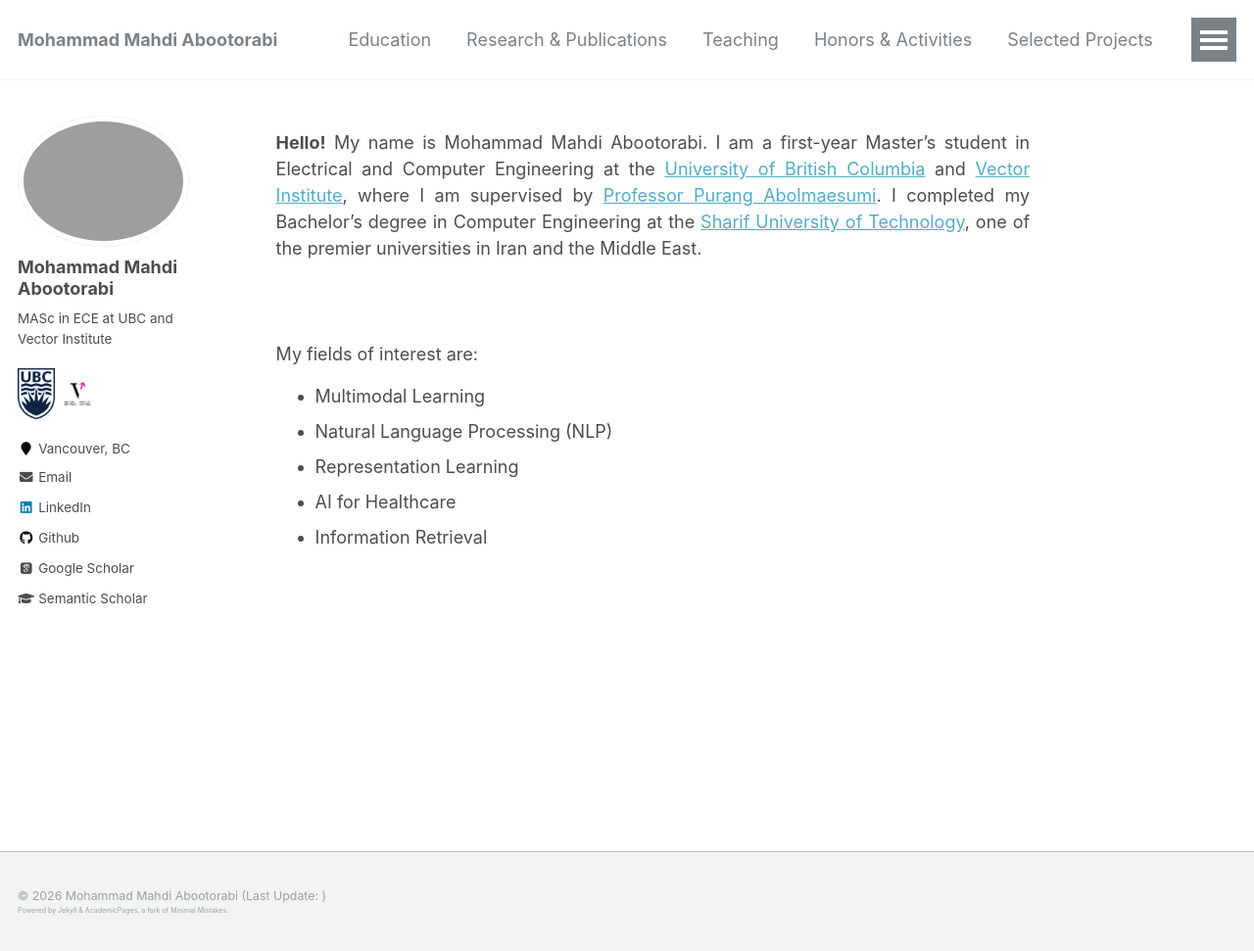
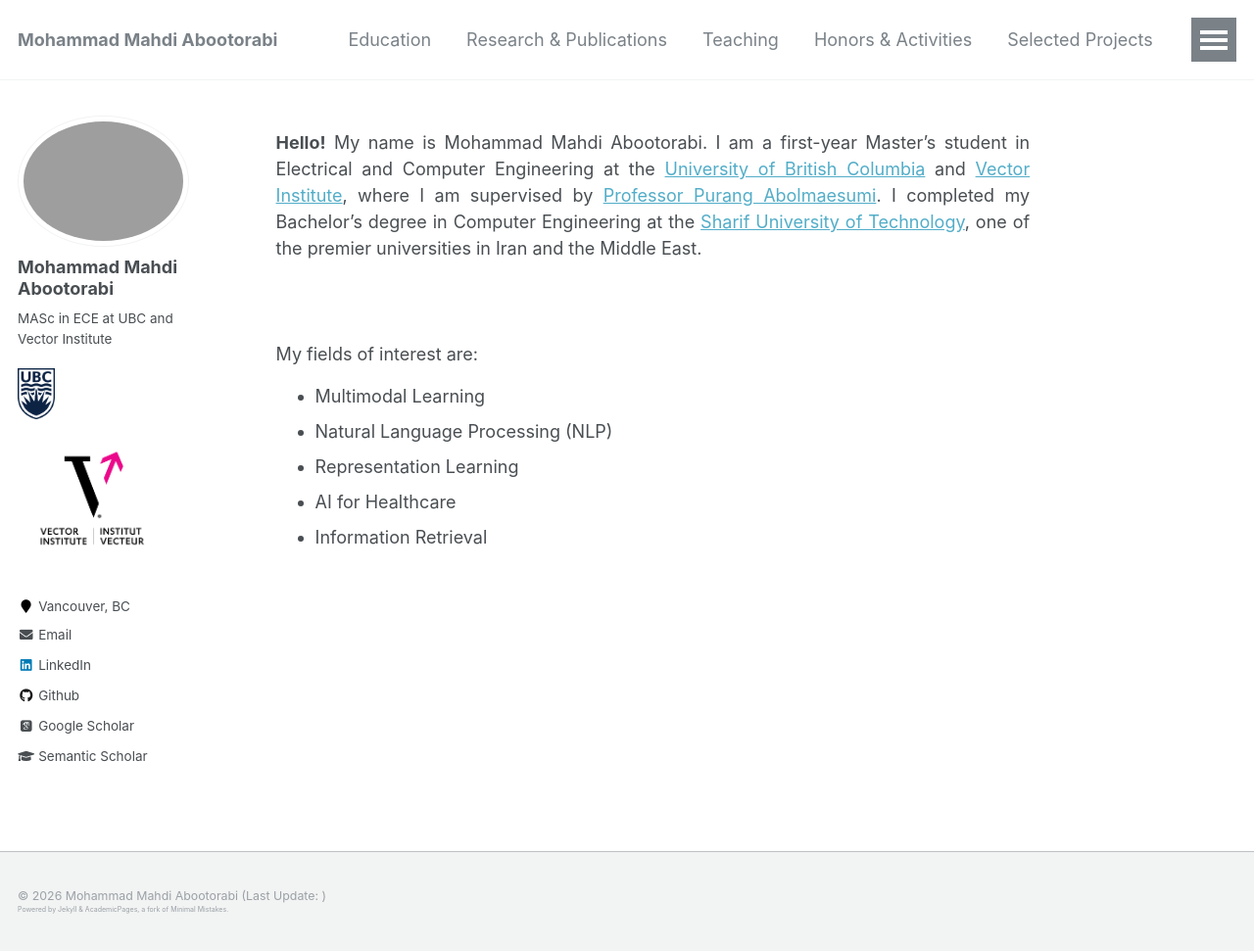
Before and after one commit to aboots/aboots.github.io, a Jekyll site: the page built from _pages/about.md, in a window 1280 px wide and 971 px high. Shown: the whole window at 98% size. Built offline with Jekyll 4.4.1, drawn with Linux system fonts in a browser that asks for light colours; nearby versions of some CDN libraries; some web fonts are replaced.

Commit message:
Update _config.yml

```diff
--- a/_config.yml
+++ b/_config.yml
@@ -83,7 +83,7 @@
 author:
   name             : "Mohammad Mahdi Abootorabi"
   avatar           : "aboots.png"
-  bio              : "MASc in ECE at UBC and Vector Institute <br><br> <a href='https://ece.ubc.ca/'><img src='/images/ubc.png' style='width: 20%; height: 20%;' /></a> <a href='https://vectorinstitute.ai/'><img src='/images/vector.png' style='width: 20%; height: 20%;' /></a>"
+  bio              : "MASc in ECE at UBC and Vector Institute <br><br> <a href='https://ece.ubc.ca/'><img src='/images/ubc.png' style='width: 20%; height: 20%;' /></a> <a href='https://vectorinstitute.ai/'><img src='/images/vector.png' style='width: 80%; height: 80%;' /></a>"
   location         : "Vancouver, BC"
   employer         :
   pubmed           : #"https://www.ncbi.nlm.nih.gov/pubmed/?term=john+snow"
```
